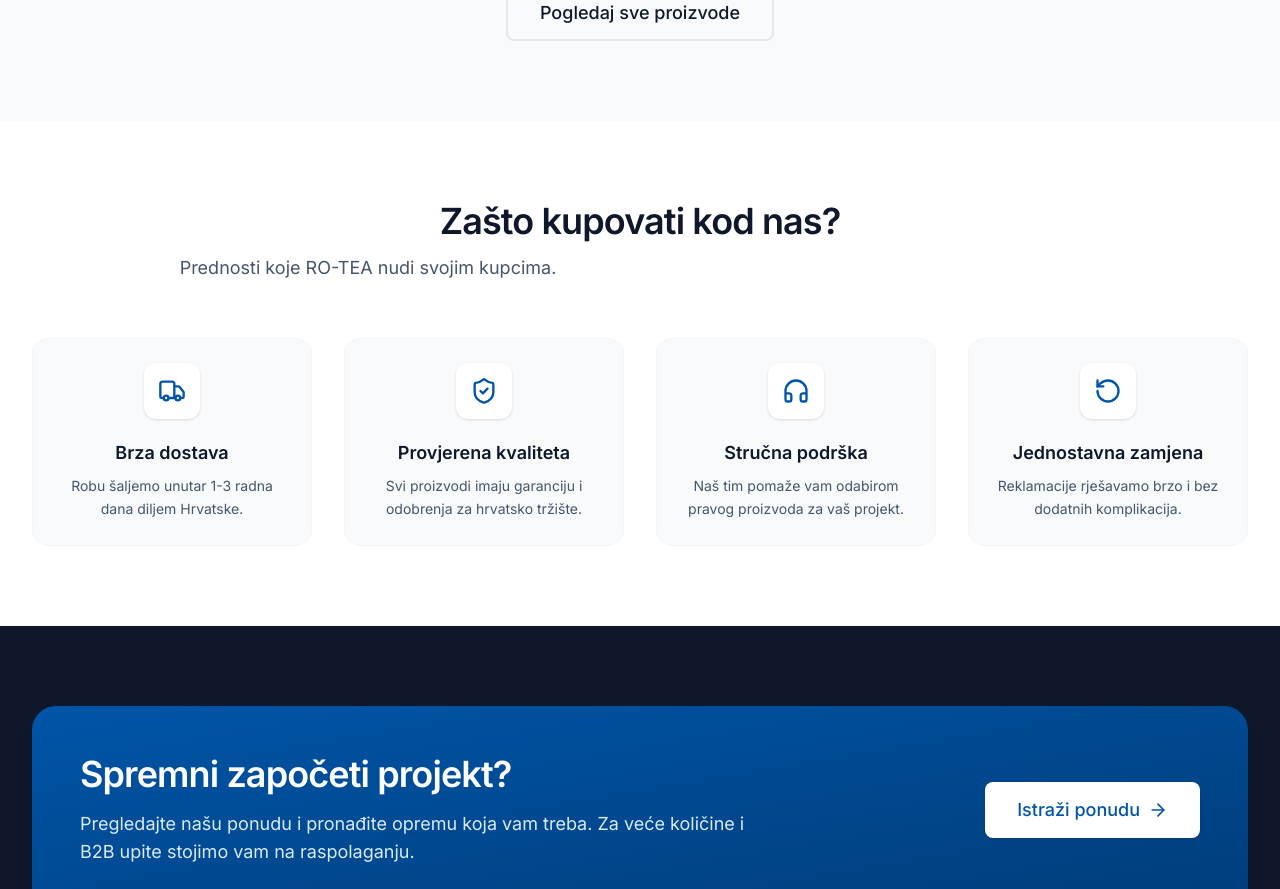
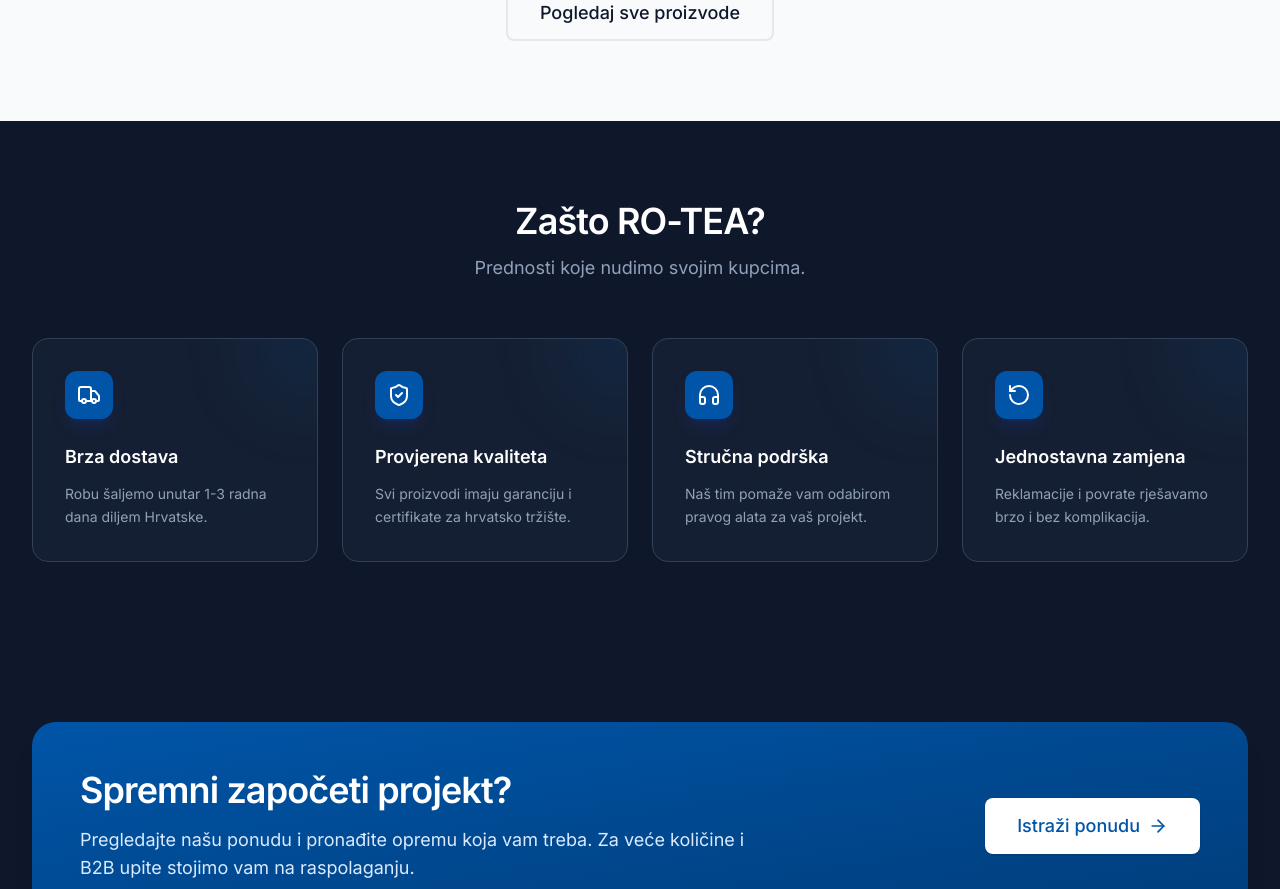
Before and after one commit to dpernek/ro-tea-webshop-hermes, a Next.js app: page / in a window 1280 px wide. Shown: the part 2780-3669 px from the top of the page. Built offline with nearby package versions, Linux system fonts and the light colour scheme.

Commit message:
Redesign benefits section: dark cards, blue icons, better contrast

```diff
--- a/src/components/home/Benefits.tsx
+++ b/src/components/home/Benefits.tsx
@@ -1,7 +1,6 @@
 "use client";
 
 import { AnimatedSection } from "@/components/ui/AnimatedSection";
-import { SectionTitle } from "@/components/ui/SectionTitle";
 import { Truck, ShieldCheck, Headphones, RotateCcw } from "lucide-react";
 
 const benefits = [
@@ -14,45 +13,50 @@ const benefits = [
     icon: ShieldCheck,
     title: "Provjerena kvaliteta",
     description:
-      "Svi proizvodi imaju garanciju i odobrenja za hrvatsko tržište.",
+      "Svi proizvodi imaju garanciju i certifikate za hrvatsko tržište.",
   },
   {
     icon: Headphones,
     title: "Stručna podrška",
-    description: "Naš tim pomaže vam odabirom pravog proizvoda za vaš projekt.",
+    description: "Naš tim pomaže vam odabirom pravog alata za vaš projekt.",
   },
   {
     icon: RotateCcw,
     title: "Jednostavna zamjena",
-    description: "Reklamacije rješavamo brzo i bez dodatnih komplikacija.",
+    description: "Reklamacije i povrate rješavamo brzo i bez komplikacija.",
   },
 ];
 
 export function Benefits() {
   return (
-    <section className="bg-white py-20">
+    <section className="bg-slate-900 py-20">
       <div className="mx-auto max-w-7xl px-4 sm:px-6 lg:px-8">
         <AnimatedSection>
-          <SectionTitle
-            title="Zašto kupovati kod nas?"
-            subtitle="Prednosti koje RO-TEA nudi svojim kupcima."
-            align="center"
-            className="mx-auto"
-          />
+          <div className="mb-10 text-center md:mb-14">
+            <h2 className="text-3xl font-semibold tracking-tight text-white md:text-4xl">
+              Zašto RO-TEA?
+            </h2>
+            <p className="mt-3 text-lg leading-relaxed text-slate-400">
+              Prednosti koje nudimo svojim kupcima.
+            </p>
+          </div>
         </AnimatedSection>
-        <div className="grid gap-8 sm:grid-cols-2 lg:grid-cols-4">
+        <div className="mt-12 grid gap-6 sm:grid-cols-2 lg:grid-cols-4">
           {benefits.map((benefit, index) => (
             <AnimatedSection key={benefit.title} delay={index * 0.08 + 0.1}>
-              <div className="flex flex-col items-center rounded-2xl border border-slate-100 bg-slate-50 p-6 text-center transition-all hover:-translate-y-1 hover:shadow-md">
-                <div className="flex h-14 w-14 items-center justify-center rounded-xl bg-white shadow-sm">
-                  <benefit.icon className="text-brand h-7 w-7" />
+              <div className="group relative overflow-hidden rounded-2xl border border-slate-700 bg-slate-800/50 p-8 transition-all hover:-translate-y-1 hover:border-slate-600 hover:bg-slate-800">
+                <div className="absolute -top-10 -right-10 h-24 w-24 rounded-full bg-gradient-to-br from-[#0055a8]/20 to-cyan-500/10 blur-2xl transition-all group-hover:scale-150" />
+                <div className="relative">
+                  <div className="flex h-12 w-12 items-center justify-center rounded-xl bg-[#0055a8] shadow-lg shadow-blue-900/30">
+                    <benefit.icon className="h-6 w-6 text-white" />
+                  </div>
+                  <h3 className="mt-6 text-lg font-semibold text-white">
+                    {benefit.title}
+                  </h3>
+                  <p className="mt-3 text-sm leading-relaxed text-slate-400">
+                    {benefit.description}
+                  </p>
                 </div>
-                <h3 className="mt-5 text-lg font-semibold text-slate-900">
-                  {benefit.title}
-                </h3>
-                <p className="mt-2 text-sm leading-relaxed text-slate-600">
-                  {benefit.description}
-                </p>
               </div>
             </AnimatedSection>
           ))}
```
